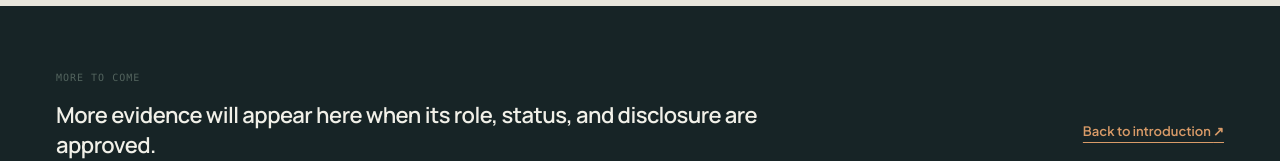
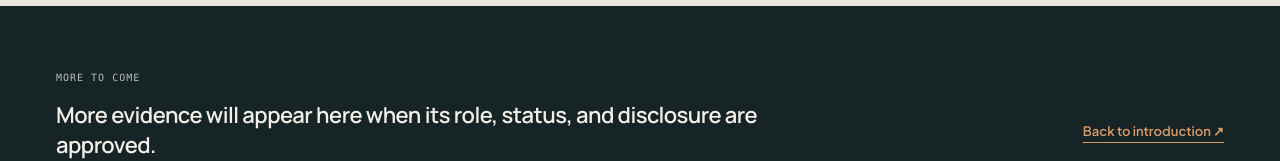
Before and after one commit to weexdayend/uigerhana-space, a Next.js app: page /work in a window 1280 px wide. Shown: the part 1903-2064 px from the top of the page. Built offline with nearby package versions, Linux system fonts and the light colour scheme.

Commit message:
fix: use dark-surface contrast for work footer eyebrow

```diff
--- a/src/app/globals.css
+++ b/src/app/globals.css
@@ -1902,6 +1902,10 @@ body {
   letter-spacing: 0.04em;
 }
 
+.atlas-work-index__footer .atlas-work__eyebrow {
+  color: var(--fog);
+}
+
 .atlas-work-index__footer-link {
   flex: 0 0 auto;
   color: var(--signal-copper);
```
